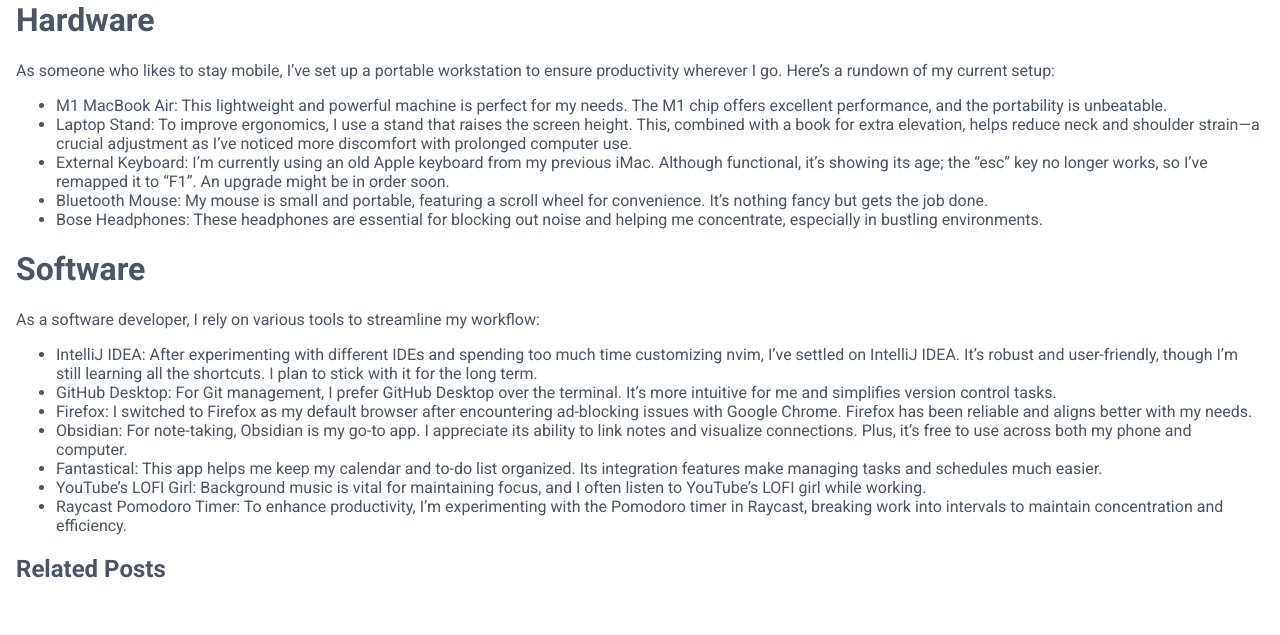
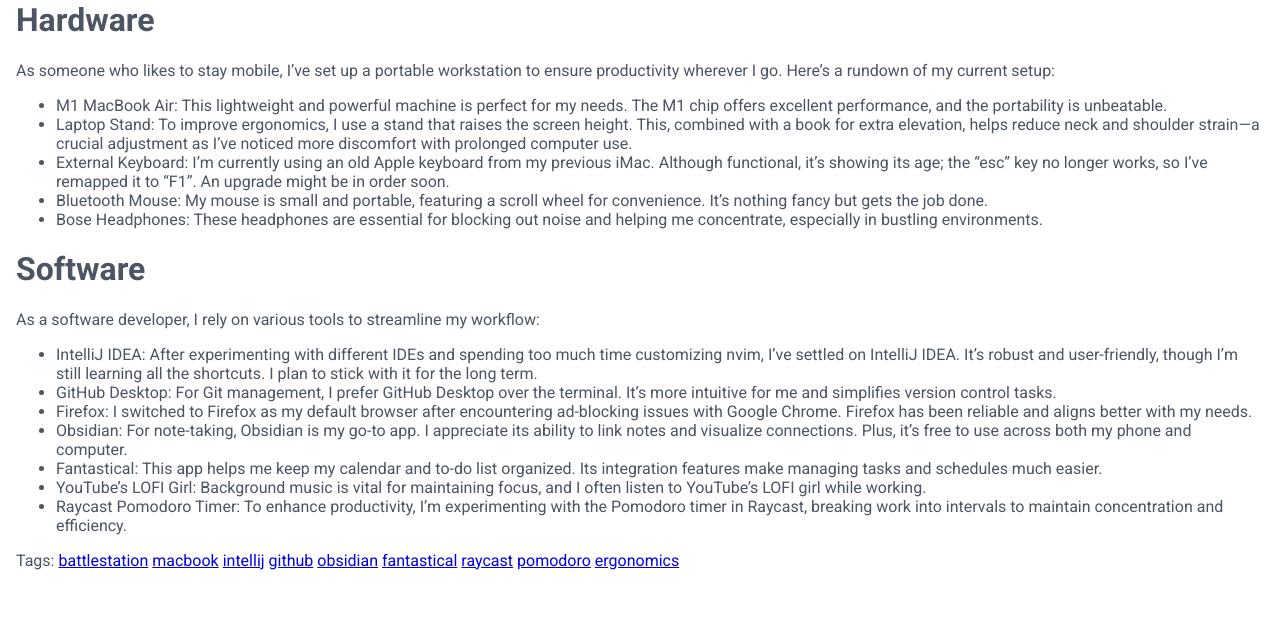
Before and after one commit to caritos/caritos.github.io, a Jekyll site: the page built from _posts/2024-07-18-my-essential-tools-for-a-portable-workstation.md, in a window 1280 px wide. Shown: the part 603-1238 px from the top of the page. Built offline with Jekyll 4.4.1, drawn with Linux system fonts in a browser that asks for light colours; after the commit the page ends 1205 px from its top, so only the background shows below that.

Commit message:
adding tags to my blog

```diff
--- a/_config.yml
+++ b/_config.yml
@@ -50,3 +50,13 @@
 #   - vendor/cache/
 #   - vendor/gems/
 #   - vendor/ruby/
+
+collections:
+  tags:
+    output: true
+
+defaults:
+  - scope:
+      path: "tags"
+    values:
+      layout: "tag"
--- a/_layouts/post.html
+++ b/_layouts/post.html
@@ -6,11 +6,8 @@
 {{ content }}
 </div>
 
-<div id="related">
-    <h2>Related Posts</h2>
-    <ul class="posts">
-        {% for post in site.related_posts limit:3 %}
-        <li><span>{{ post.date | date_to_string }}</span> &raquo; <a href="{{ post.url }}">{{ post.title }}</a></li>
-        {% endfor %}
-    </ul>
-</div>
+<p>Tags:
+    {% for tag in page.tags %}
+    <a href="/tags/{{ tag | slugify }}">{{ tag }}</a>
+    {% endfor %}
+</p>
--- a/_posts/2024-07-18-my-essential-tools-for-a-portable-workstation.md
+++ b/_posts/2024-07-18-my-essential-tools-for-a-portable-workstation.md
@@ -3,6 +3,7 @@
 title: My Essential Tools for a Portable Workstation
 city: ponte-vedra-beach
 state: florida
+tags: [battlestation, macbook, intellij, github, obsidian, fantastical, raycast, pomodoro, ergonomics]
 ---
 
 <img src="https://i.imgur.com/Wa9SNsI.jpeg" alt="battlestation" height="500"/>
```
Also changed, not shown: tags/battlestation.md (added, +10 -0 lines).
